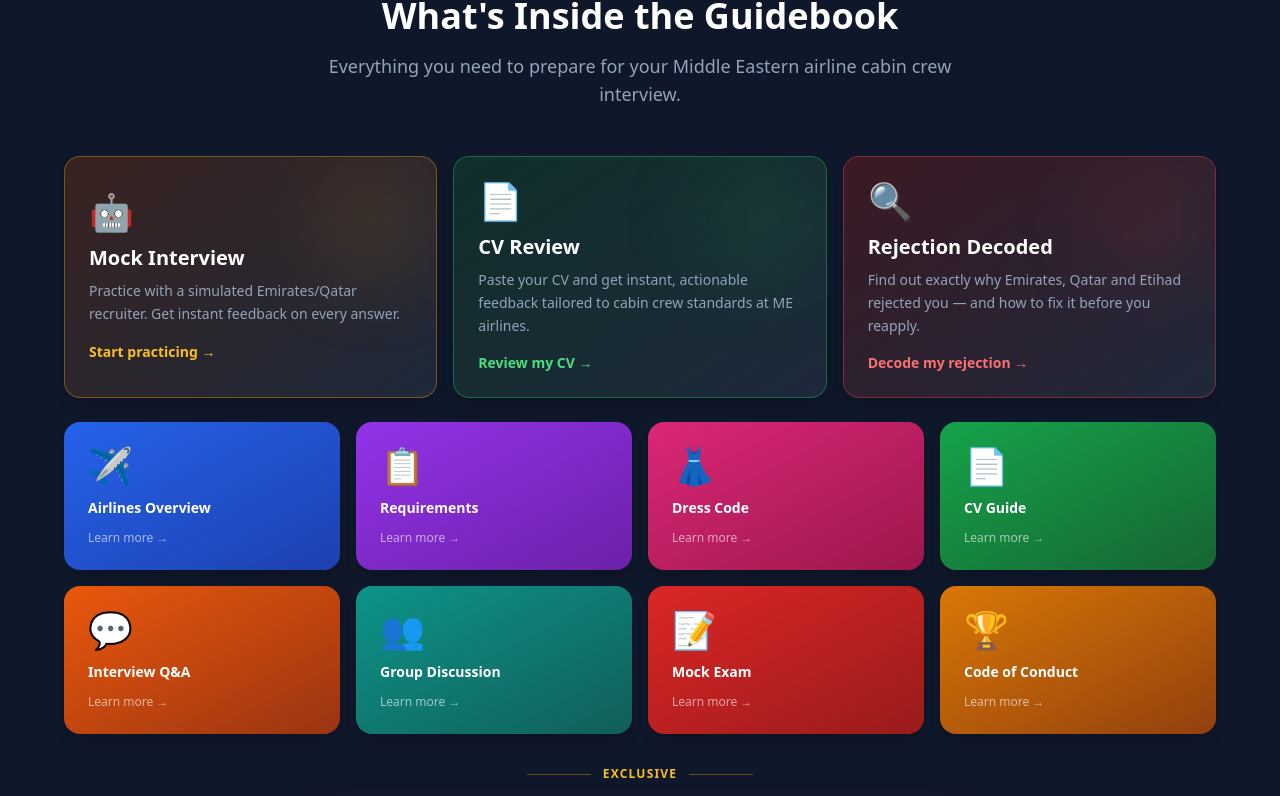
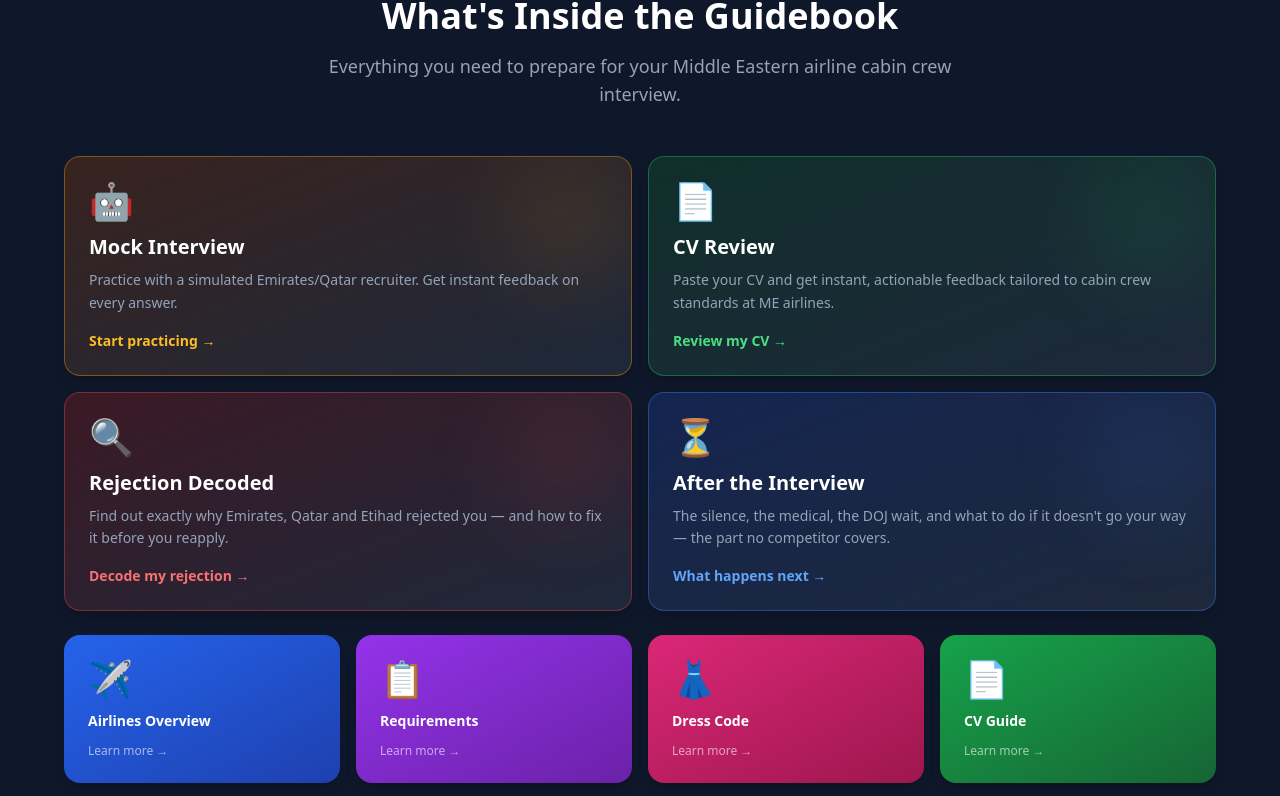
Before and after one commit to Dusha-GS/cabin-crew-guide, a React (Vite) app: page / in a window 1280 px wide. Shown: the part 884-1680 px from the top of the page. Built offline with nearby package versions, Linux system fonts and the light colour scheme; no server answers.

Commit message:
Refactor grid layout in HeroSection component

```diff
--- a/src/components/HeroSection.tsx
+++ b/src/components/HeroSection.tsx
@@ -87,7 +87,7 @@
             </p>
           </div>
 
-          <div className="grid md:grid-cols-3 gap-4 mb-6">
+          <div className="grid grid-cols-1 md:grid-cols-2 gap-4 mb-6">
             <button
               onClick={() => setActiveSection("ai-mock-interview")}
               className="group relative bg-gradient-to-br from-amber-900/40 to-slate-800 border border-amber-500/40 p-5 md:p-6 rounded-2xl hover:scale-[1.02] transition-all duration-300 shadow-lg text-left overflow-hidden"
@@ -141,6 +141,25 @@
                 </p>
                 <div className="mt-4 text-red-400 text-sm font-semibold group-hover:gap-2 flex items-center gap-1 transition-all">
                   Decode my rejection →
+                </div>
+              </div>
+            </button>
+
+            <button
+              onClick={() => setActiveSection("after-interview")}
+              className="group relative bg-gradient-to-br from-blue-900/40 to-slate-800 border border-blue-500/40 p-5 md:p-6 rounded-2xl hover:scale-[1.02] transition-all duration-300 shadow-lg text-left overflow-hidden"
+            >
+              <div className="absolute top-0 right-0 w-32 h-32 bg-blue-500/10 rounded-full blur-2xl" />
+              <div className="relative">
+                <div className="flex items-center gap-3 mb-3">
+                  <span className="text-3xl md:text-4xl">⏳</span>
+                </div>
+                <h3 className="text-white font-bold text-lg md:text-xl mb-2">After the Interview</h3>
+                <p className="text-slate-400 text-sm leading-relaxed">
+                  The silence, the medical, the DOJ wait, and what to do if it doesn't go your way — the part no competitor covers.
+                </p>
+                <div className="mt-4 text-blue-400 text-sm font-semibold group-hover:gap-2 flex items-center gap-1 transition-all">
+                  What happens next →
                 </div>
               </div>
             </button>
```
